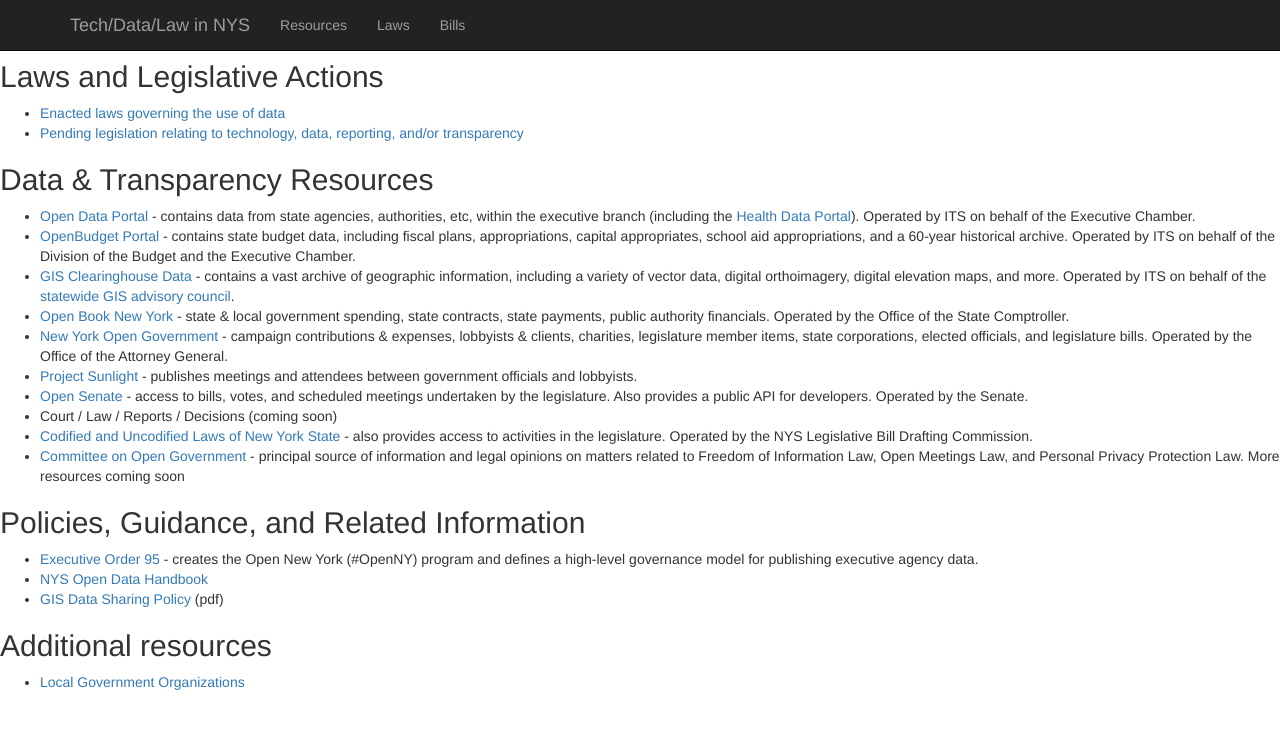
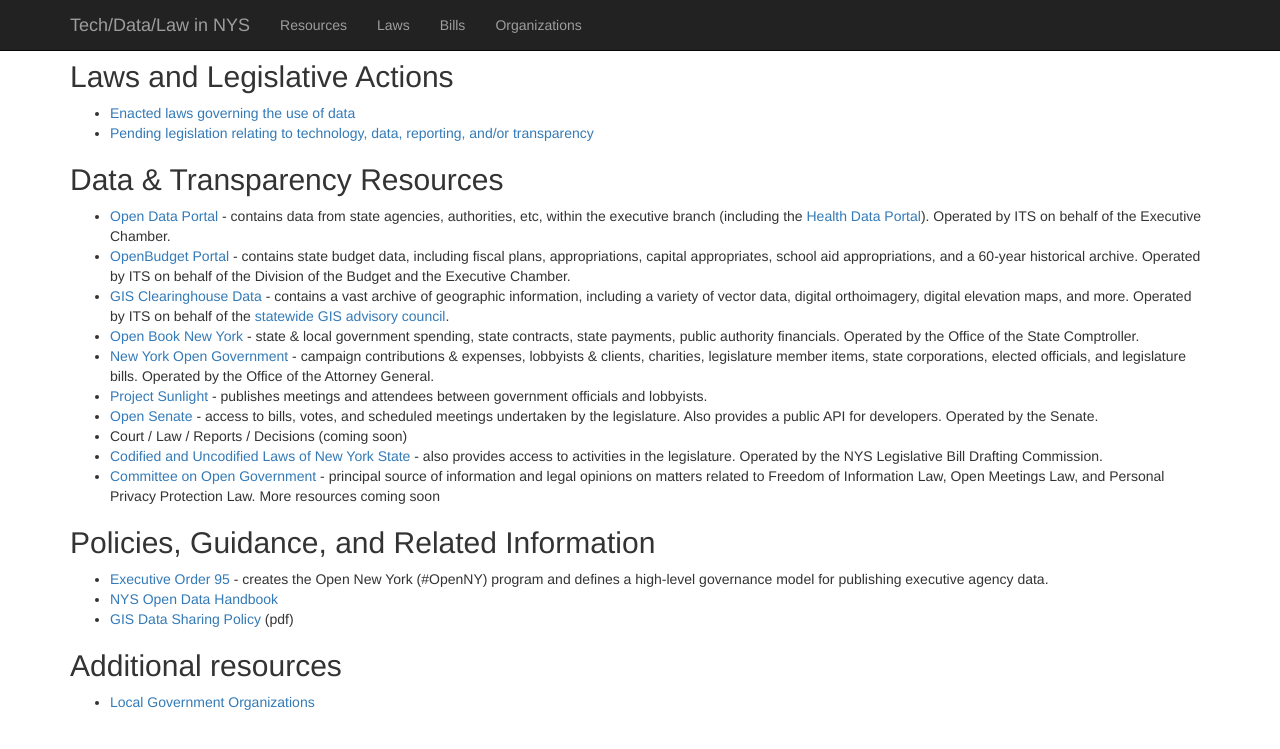
Before and after one commit to technickle/open-data-resources, a Jekyll site: the page built from index.md, in a window 1280 px wide. Shown: the top 749 px of the page. Built offline with Jekyll 4.4.1, drawn with Linux system fonts in a browser that asks for light colours.

Commit message:
Update default.html

```diff
--- a/_layouts/default.html
+++ b/_layouts/default.html
@@ -33,14 +33,16 @@
             <li><a href="#">Resources</a></li>
             <li><a href="/open-data-resources/enacted-laws/">Laws</a></li>
             <li><a href="/open-data-resources/legislation/">Bills</a></li>
+            <li><a href="/open-data-resources/organizations/">Organizations</a></li>
           </ul>
         </div><!--/.navbar-collapse -->
       </div>
     </nav>
     This site is intended to be a helpful selection of resources related to technology, data, open government, and related laws in New York State. The information here is not guaranteed to be up-to-date or reliable.
   </div>
-  <div id="main">
+  <div class="container">
   {{content}}
   </div>
+  <footer> </footer>
   </body>
   </html>
```
